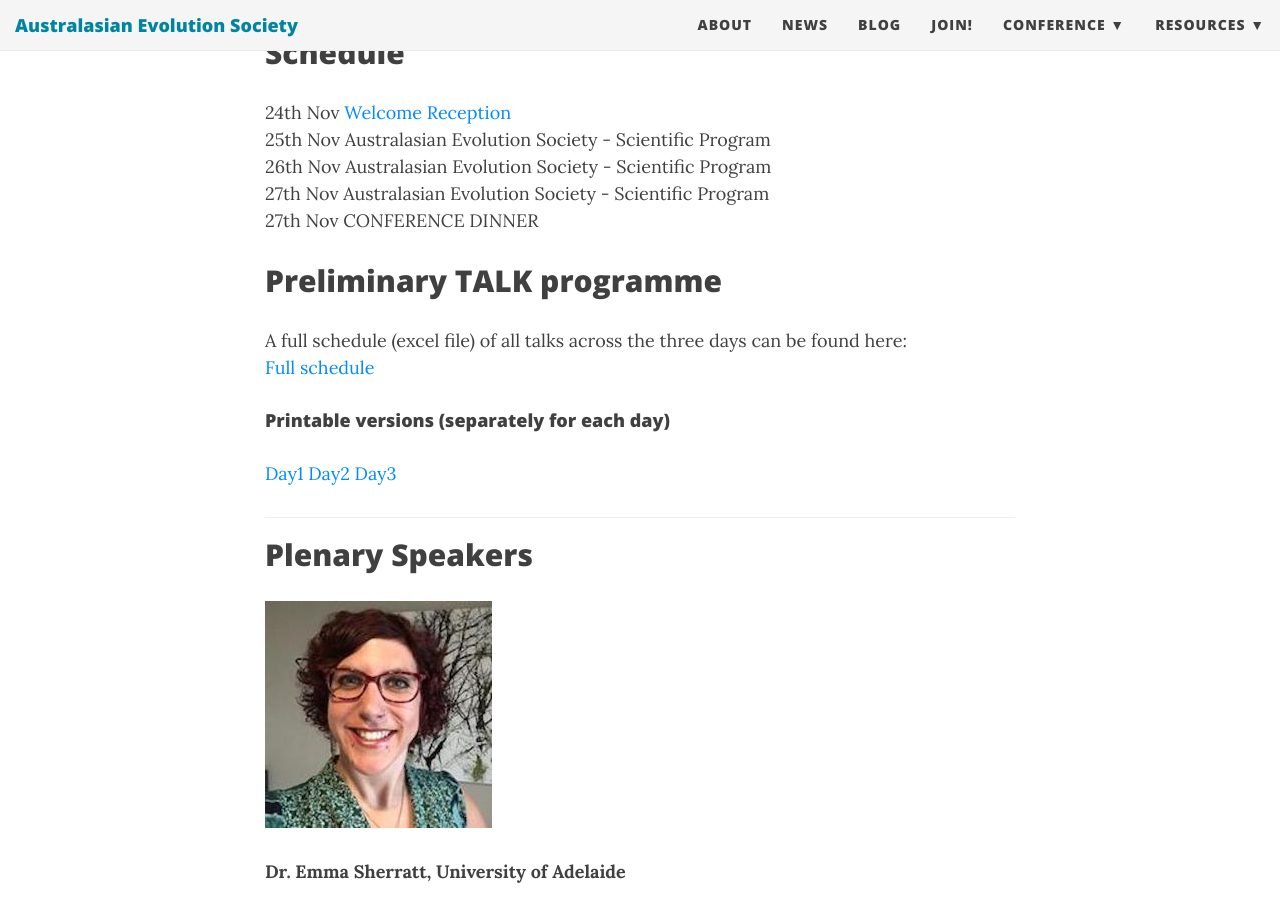
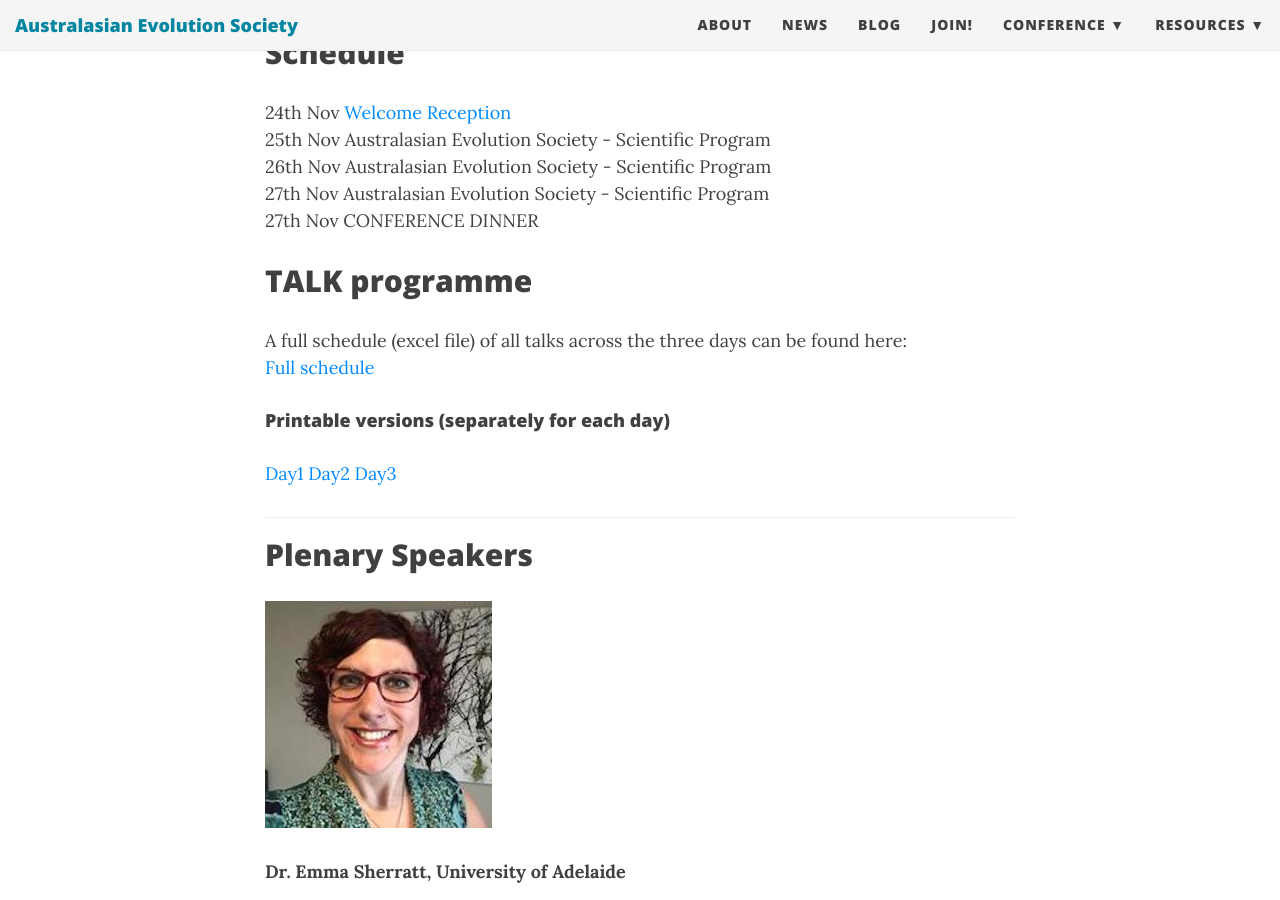
Before and after one commit to ausevo/ausevo.github.io, a Jekyll site: the page built from programme.md, in a window 1280 px wide and 900 px high, scrolled down 562 px. Built offline with Jekyll 4.4.1, drawn with Linux system fonts in a browser that asks for light colours; nearby versions of some CDN libraries.

Commit message:
Update programme.md

```diff
--- a/programme.md
+++ b/programme.md
@@ -15,7 +15,7 @@ bigimg:
 27th Nov Australasian Evolution Society - Scientific Program
 27th Nov CONFERENCE DINNER
 
-## Preliminary TALK programme
+## TALK programme
 
 A full schedule (excel file) of all talks across the three days can  be found here:
 [Full schedule](http://ausevo.github.io/docs/AES Schedule 2019 UpdatedNov6.xlsx)
```
